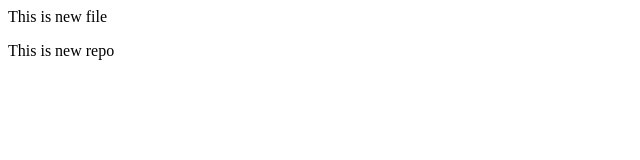
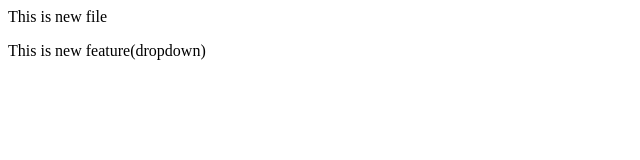
Before and after one commit to shravaniingale2904-debug/LocalRepo, a plain HTML site: page index.html in a window 1280 px wide. Shown: the full height of the page, 0-640 px from the left. Drawn offline with Linux system fonts and the light colour scheme.

```diff
--- a/index.html
+++ b/index.html
@@ -1,2 +1,2 @@
 <p>This is new file</p>
-<p>This is new repo</p>
+<p>This is new feature(dropdown)</p>
```
